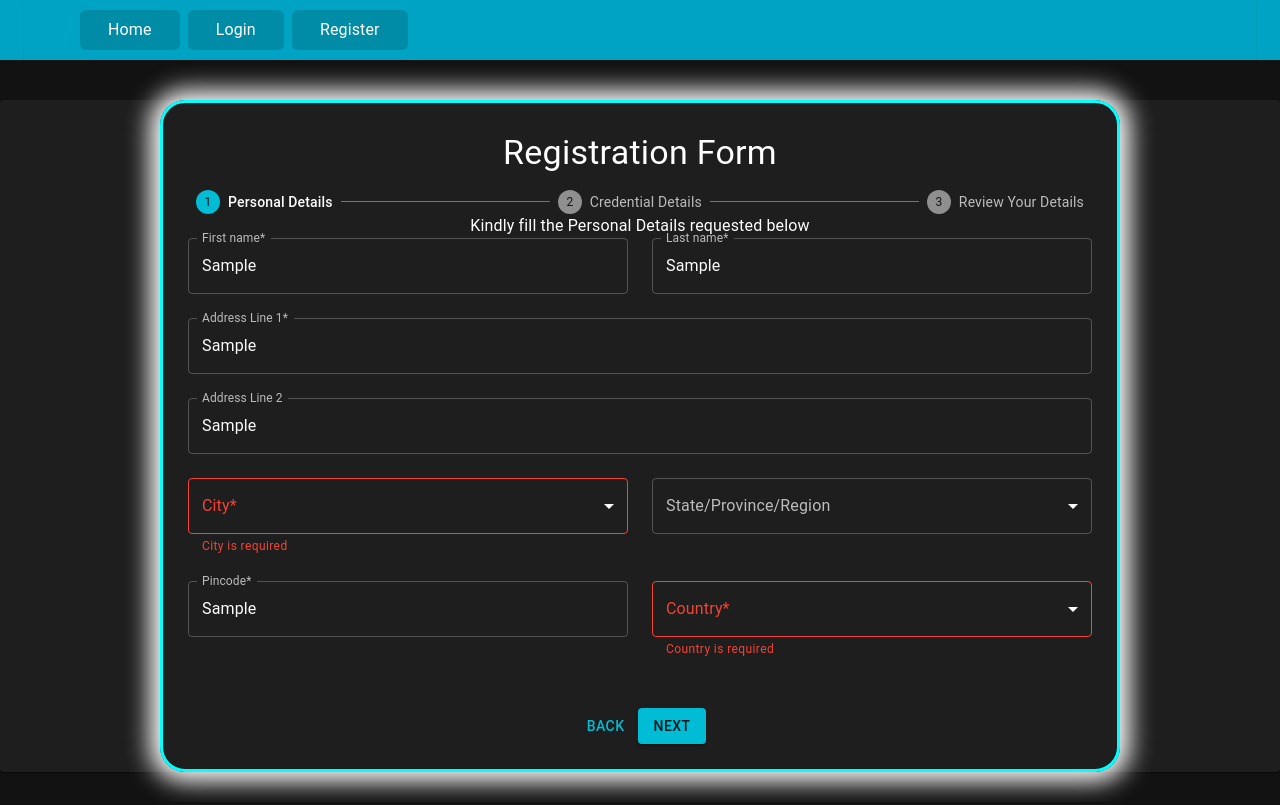
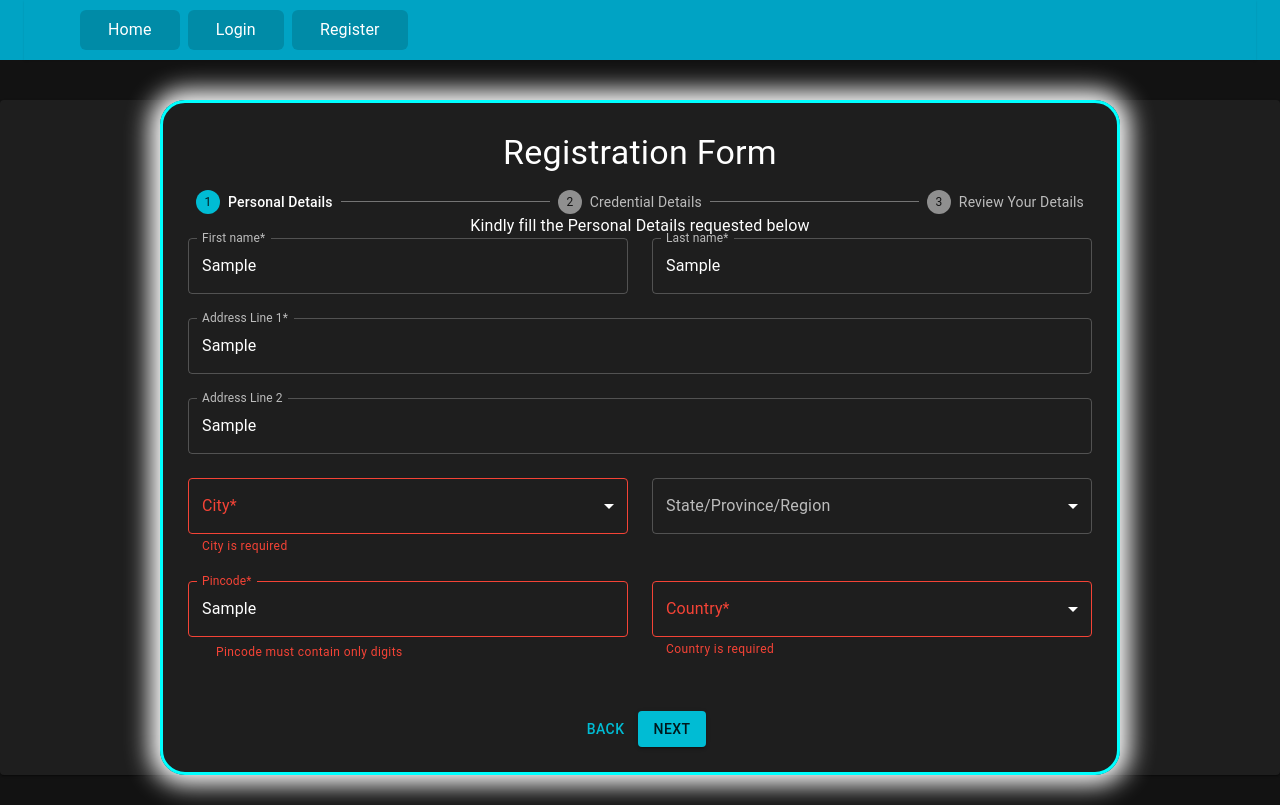
Before and after one commit to theodorejohn7/poc_ts-master, a React (Create React App) app: page /register in a window 1280 px wide. Both pictures are taken after typing "Sample", "Sample", "Sample", "Sample", "Sample" into the empty fields and a click on the button "NEXT". Built offline with nearby package versions, Linux system fonts and the light colour scheme.

Commit message:
inputfield warning fixed

```diff
--- a/src/App.tsx
+++ b/src/App.tsx
@@ -19,11 +19,11 @@ function App() {
 
         <Routes>
           <Route path="/" />
-          {/* <Route path="*" element={<NotFound />} /> */}
+
           <Route
             path="login"
             element={<Login />}
-            // element={<PrivateRoute roles={[ROLE.ADMIN]} component={Dashboard} />}
+
           />
           <Route path="register" element={<RegisterApp />} />
 
--- a/src/components/atoms/formFields/InputField.tsx
+++ b/src/components/atoms/formFields/InputField.tsx
@@ -1,7 +1,7 @@
-import { TextField, TextFieldProps } from "@mui/material";
+import { FormHelperText, TextField, TextFieldProps } from "@mui/material";
 import { useField } from "formik";
 import React, { FC } from "react";
-import { at } from "lodash";
+import { at, isError } from "lodash";
 
 interface PropsType {
   errorText?: string;
@@ -12,10 +12,15 @@ const InputField: FC<PropsType> = (props) => {
   const { errorText, ...restProps } = props;
   const [field, meta] = useField(props.defaultProps.name);
 
+  const [touched, error] = at(meta, "touched", "error");
+
+  const isFieldError: boolean = touched && error && true;
+
   const renderHelperText = () => {
     const [touched, error] = at(meta, "touched", "error");
+
     if (touched && error) {
-      return error;
+      return <FormHelperText>{error}</FormHelperText>;
     }
   };
 
@@ -25,6 +30,7 @@ const InputField: FC<PropsType> = (props) => {
 
       <TextField
         type="text"
+        error={isFieldError ? true : false}
         helperText={renderHelperText()}
         {...field}
         {...restProps.defaultProps}
--- a/src/utils/validationSchema.ts
+++ b/src/utils/validationSchema.ts
@@ -1,6 +1,6 @@
-import * as yup from "yup"
+import * as yup from "yup";
 // import moment from "moment"
-import formModel from "./formModel"
+import formModel from "./formModel";
 const {
   formField: {
     firstName,
@@ -13,7 +13,7 @@ const {
     password,
     confirmPassword,
   },
-} = formModel
+} = formModel;
 
 export default [
   yup.object().shape({
@@ -24,6 +24,7 @@ export default [
     [pincode.name]: yup
       .string()
       .required(`${pincode.requiredErrorMsg}`)
+      .matches(/^[0-9]+$/, "Pincode must contain only digits")
       .test(
         "len",
         `${pincode.invalidErrorMsg}`,
@@ -34,5 +35,4 @@ export default [
       .nullable()
       .required(`${country.requiredErrorMsg}`),
   }),
-
-]
+];
```
